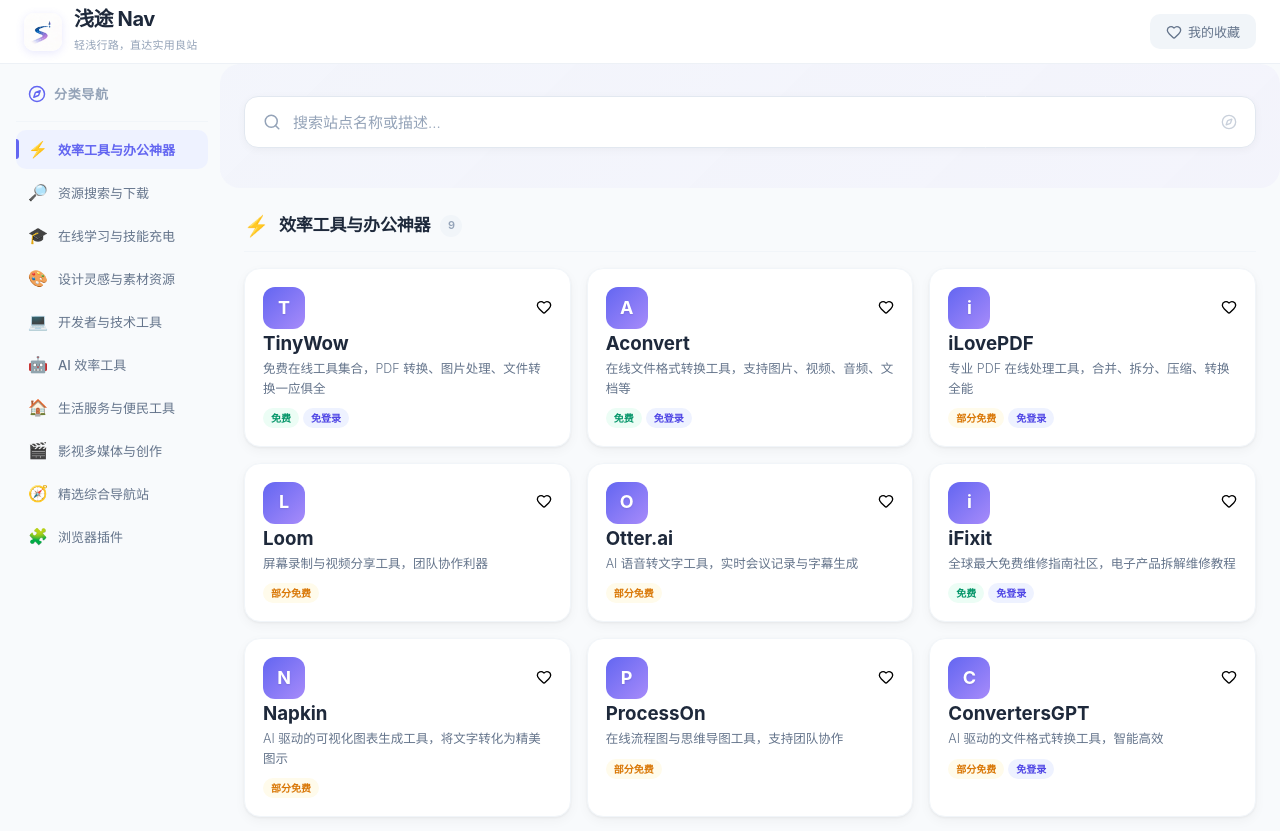
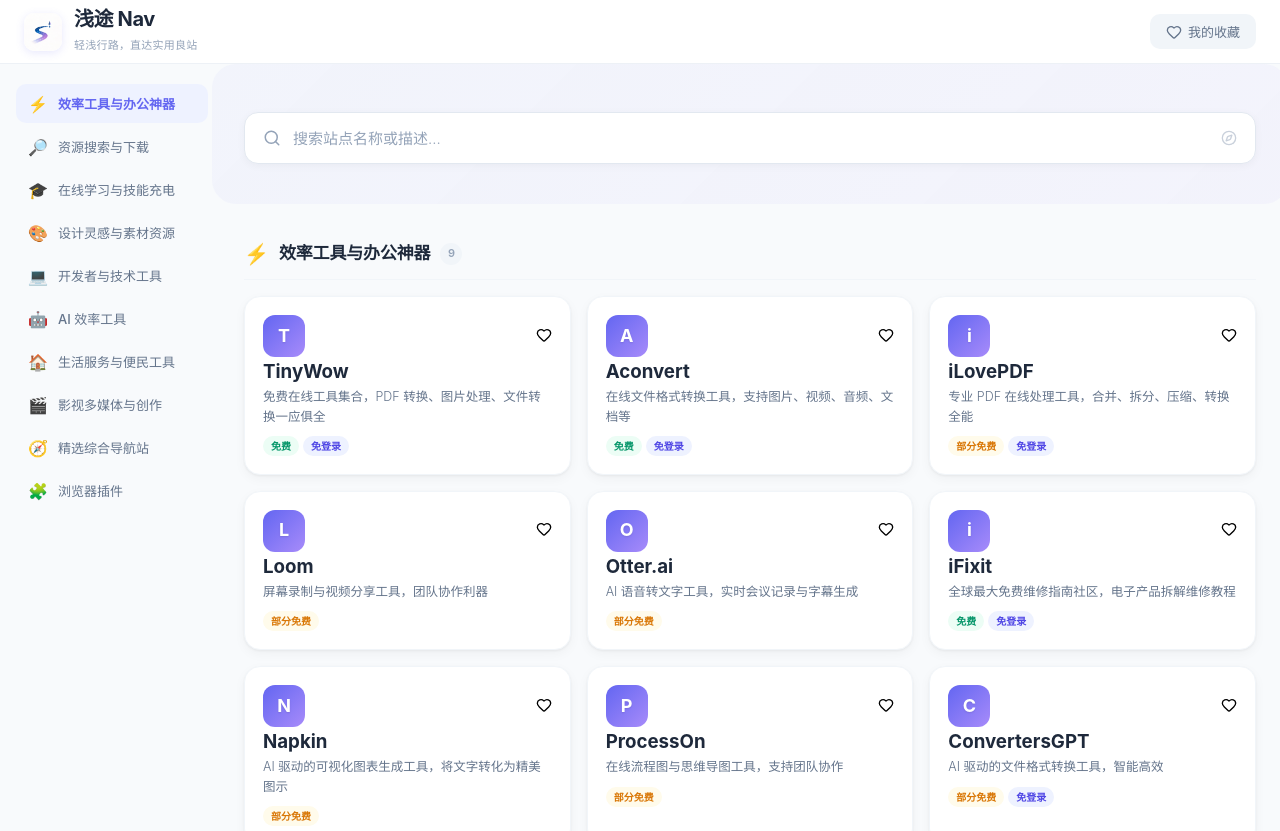
Before and after one commit to dangyuzheng/shallow-nav, a React (Vite) app: page / in a window 1280 px wide. Shown: the top 831 px of the page. Built offline with nearby package versions, Linux system fonts and the light colour scheme; a web font is replaced by a local one.

Commit message:
fix: 优化滚动定位触发、扩大 Hero 区域、修复返回顶部按钮位置、Logo 点击回首页
Coze-Commit-Type: user
Coze-User-ID: 1954278252480044
Coze-Conversation-ID: 10106425

```diff
--- a/src/App.tsx
+++ b/src/App.tsx
@@ -1,4 +1,4 @@
-import { useState, useCallback, useMemo } from 'react';
+import { useState, useCallback, useMemo, useEffect } from 'react';
 import { Header } from './components/Header';
 import { SearchBar } from './components/SearchBar';
 import { SideNav } from './components/SideNav';
@@ -8,17 +8,41 @@
 import { useFavorites } from './hooks/useFavorites';
 import { useRecentVisits } from './hooks/useRecentVisits';
 import { categories, sites } from './data/sites';
-import { motion } from 'framer-motion';
+import { motion, AnimatePresence } from 'framer-motion';
+import { ArrowUp } from 'lucide-react';
 
 function App() {
   const [searchQuery, setSearchQuery] = useState('');
   const [activeCategory, setActiveCategory] = useState('all');
   const [showFavoritesOnly, setShowFavoritesOnly] = useState(false);
+  const [showBackTop, setShowBackTop] = useState(false);
   const { favorites, toggleFavorite, isFavorite } = useFavorites();
   const { addVisit, getRecentSites, clearRecent } = useRecentVisits();
 
+  // Track scroll for back-to-top button
+  useEffect(() => {
+    const onScroll = () => setShowBackTop(window.scrollY > 400);
+    window.addEventListener('scroll', onScroll, { passive: true });
+    return () => window.removeEventListener('scroll', onScroll);
+  }, []);
+
+  const scrollToTop = useCallback(() => {
+    window.scrollTo({ top: 0, behavior: 'smooth' });
+  }, []);
+
+  // Logo click: clear filters and scroll to top
+  const handleLogoClick = useCallback(() => {
+    setShowFavoritesOnly(false);
+    setSearchQuery('');
+    setActiveCategory('all');
+    scrollToTop();
+  }, [scrollToTop]);
+
   const handleSearch = useCallback((query: string) => {
     setSearchQuery(query);
+    if (query.trim()) {
+      setShowFavoritesOnly(false);
+    }
   }, []);
 
   const handleVisit = useCallback((siteId: string) => {
@@ -61,6 +85,7 @@
         showFavoritesOnly={showFavoritesOnly}
         onToggleFavorites={() => setShowFavoritesOnly(v => !v)}
         favoriteCount={favorites.length}
+        onLogoClick={handleLogoClick}
       />
 
       <div className="app-body">
@@ -128,6 +153,23 @@
       </div>
 
       <Footer />
+
+      {/* Back to top button - rendered at app root level */}
+      <AnimatePresence>
+        {showBackTop && (
+          <motion.button
+            className="back-to-top"
+            onClick={scrollToTop}
+            initial={{ opacity: 0, y: 20 }}
+            animate={{ opacity: 1, y: 0 }}
+            exit={{ opacity: 0, y: 20 }}
+            transition={{ duration: 0.2 }}
+            aria-label="Back to top"
+          >
+            <ArrowUp size={20} />
+          </motion.button>
+        )}
+      </AnimatePresence>
     </div>
   );
 }
--- a/src/components/Header.tsx
+++ b/src/components/Header.tsx
@@ -1,28 +1,18 @@
-import { Heart, ArrowUp } from 'lucide-react';
-import { motion, AnimatePresence } from 'framer-motion';
-import { useState, useEffect } from 'react';
+import { Heart } from 'lucide-react';
+import { motion } from 'framer-motion';
 
 interface HeaderProps {
   showFavoritesOnly: boolean;
   onToggleFavorites: () => void;
   favoriteCount: number;
+  onLogoClick: () => void;
 }
 
-export function Header({ showFavoritesOnly, onToggleFavorites, favoriteCount }: HeaderProps) {
-  const [showBackTop, setShowBackTop] = useState(false);
-
-  useEffect(() => {
-    const onScroll = () => setShowBackTop(window.scrollY > 400);
-    window.addEventListener('scroll', onScroll, { passive: true });
-    return () => window.removeEventListener('scroll', onScroll);
-  }, []);
-
-  const scrollToTop = () => window.scrollTo({ top: 0, behavior: 'smooth' });
-
+export function Header({ showFavoritesOnly, onToggleFavorites, favoriteCount, onLogoClick }: HeaderProps) {
   return (
     <header className="app-header">
       <div className="header-inner">
-        <div className="header-left" onClick={scrollToTop} style={{ cursor: 'pointer' }}>
+        <div className="header-left" onClick={onLogoClick} style={{ cursor: 'pointer' }}>
           <div className="logo">
             <img src="/logo.png" alt="浅途 Nav" className="logo-img" />
             <div className="logo-text">
@@ -45,22 +35,6 @@
           </motion.button>
         </div>
       </div>
-
-      <AnimatePresence>
-        {showBackTop && (
-          <motion.button
-            className="back-to-top"
-            onClick={scrollToTop}
-            initial={{ opacity: 0, scale: 0.5 }}
-            animate={{ opacity: 1, scale: 1 }}
-            exit={{ opacity: 0, scale: 0.5 }}
-            whileHover={{ scale: 1.1 }}
-            whileTap={{ scale: 0.9 }}
-          >
-            <ArrowUp size={18} />
-          </motion.button>
-        )}
-      </AnimatePresence>
     </header>
   );
 }
--- a/src/components/SideNav.tsx
+++ b/src/components/SideNav.tsx
@@ -1,5 +1,5 @@
-import { memo, useEffect, useState } from 'react';
-import { motion } from 'framer-motion';
+import { memo, useEffect, useState, useCallback } from 'react';
+import { motion, AnimatePresence } from 'framer-motion';
 import { Compass, Menu, X } from 'lucide-react';
 import type { Category } from '../types';
 
@@ -16,21 +16,19 @@
 }: SideNavProps) {
   const [mobileOpen, setMobileOpen] = useState(false);
 
-  // Close mobile menu on category click
-  const handleClick = (id: string) => {
+  const handleClick = useCallback((id: string) => {
     onCategoryChange(id);
     setMobileOpen(false);
-    // Smooth scroll to section
     const el = document.getElementById(`category-${id}`);
     if (el) {
-      const headerOffset = 80;
+      const headerOffset = 90;
       const elementPosition = el.getBoundingClientRect().top;
       const offsetPosition = elementPosition + window.scrollY - headerOffset;
       window.scrollTo({ top: offsetPosition, behavior: 'smooth' });
     }
-  };
+  }, [onCategoryChange]);
 
-  // Track active section on scroll
+  // Track active section on scroll - trigger when section reaches upper-middle area
   useEffect(() => {
     const observer = new IntersectionObserver(
       (entries) => {
@@ -41,7 +39,11 @@
           }
         });
       },
-      { rootMargin: '-80px 0px -60% 0px', threshold: 0 }
+      {
+        // Trigger when section top enters the area between 80px from top and 45% of viewport height
+        rootMargin: '-80px 0px -55% 0px',
+        threshold: 0,
+      }
     );
 
     categories.forEach((cat) => {
@@ -73,19 +75,20 @@
       </button>
 
       {/* Overlay for mobile */}
-      {mobileOpen && (
-        <div
-          className="side-nav-overlay"
-          onClick={() => setMobileOpen(false)}
-        />
-      )}
+      <AnimatePresence>
+        {mobileOpen && (
+          <motion.div
+            className="side-nav-overlay"
+            initial={{ opacity: 0 }}
+            animate={{ opacity: 1 }}
+            exit={{ opacity: 0 }}
+            onClick={() => setMobileOpen(false)}
+          />
+        )}
+      </AnimatePresence>
 
       {/* Side navigation */}
       <nav className={`side-nav ${mobileOpen ? 'mobile-open' : ''}`}>
-        <div className="side-nav-header">
-          <Compass size={18} className="side-nav-icon" />
-          <span className="side-nav-title">分类导航</span>
-        </div>
         <ul className="side-nav-list">
           {categories.map((cat) => (
             <motion.li
@@ -98,13 +101,6 @@
               >
                 <span className="side-nav-item-icon">{cat.icon}</span>
                 <span className="side-nav-item-text">{cat.name}</span>
-                {activeCategory === cat.id && (
-                  <motion.div
-                    className="side-nav-indicator"
-                    layoutId="side-nav-indicator"
-                    transition={{ type: 'spring', stiffness: 350, damping: 30 }}
-                  />
-                )}
               </button>
             </motion.li>
           ))}
--- a/src/styles/index.css
+++ b/src/styles/index.css
@@ -340,18 +340,18 @@
 /* ===== Hero Section ===== */
 .hero-section {
   position: relative;
-  padding: 32px 0 24px;
-  margin-bottom: 24px;
+  padding: 48px 0 40px;
+  margin-bottom: 36px;
 }
 
 .hero-bg-placeholder {
   position: absolute;
   top: 0;
-  left: -24px;
-  right: -24px;
+  left: -32px;
+  right: -32px;
   bottom: 0;
-  background: linear-gradient(135deg, rgba(99, 102, 241, 0.03) 0%, rgba(167, 139, 250, 0.05) 100%);
-  border-radius: 20px;
+  background: linear-gradient(135deg, rgba(99, 102, 241, 0.04) 0%, rgba(167, 139, 250, 0.06) 100%);
+  border-radius: 24px;
   z-index: 0;
   /* Placeholder for background image/video */
   /* background-image: url('/hero-bg.jpg'); */
@@ -362,11 +362,14 @@
 .hero-content {
   position: relative;
   z-index: 1;
+  display: flex;
+  flex-direction: column;
+  gap: 24px;
 }
 
 /* ===== Search Bar ===== */
 .search-bar-wrapper {
-  margin-bottom: 16px;
+  margin-bottom: 0;
 }
 
 .search-bar {
```
